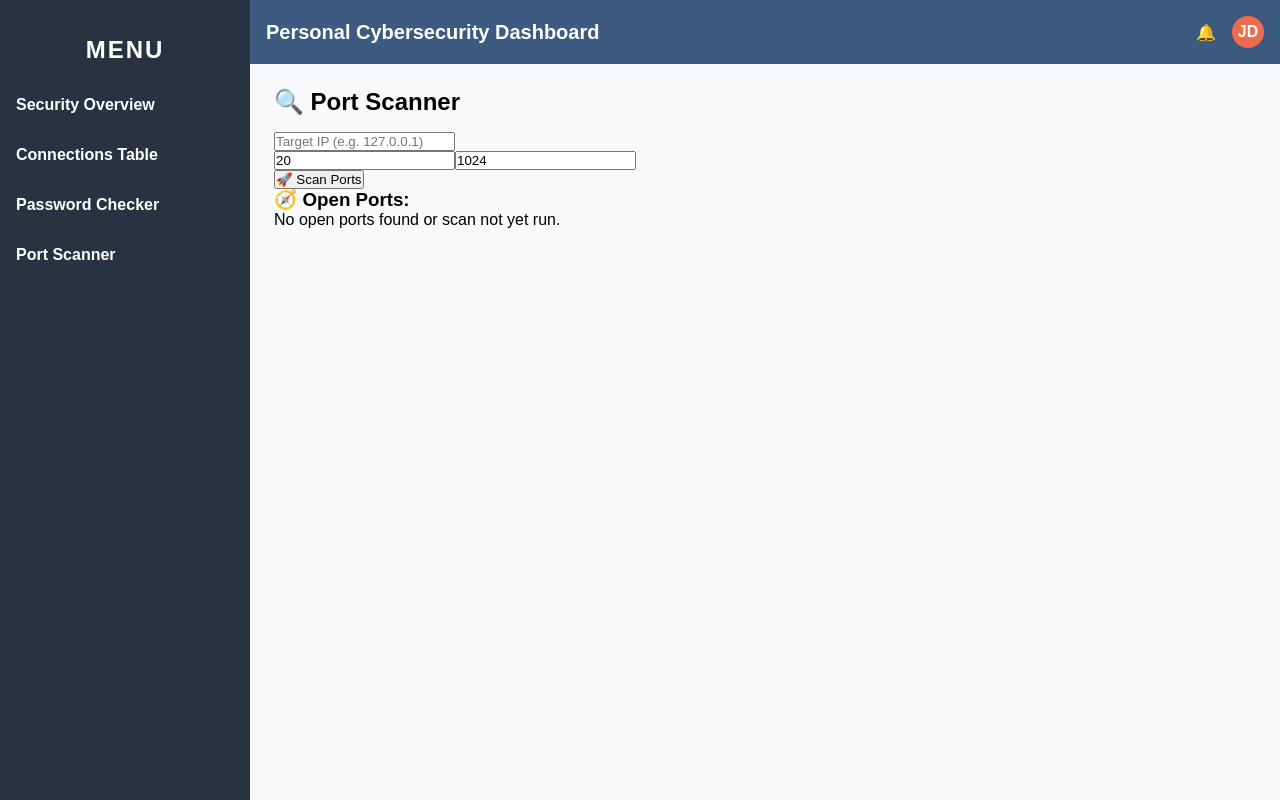
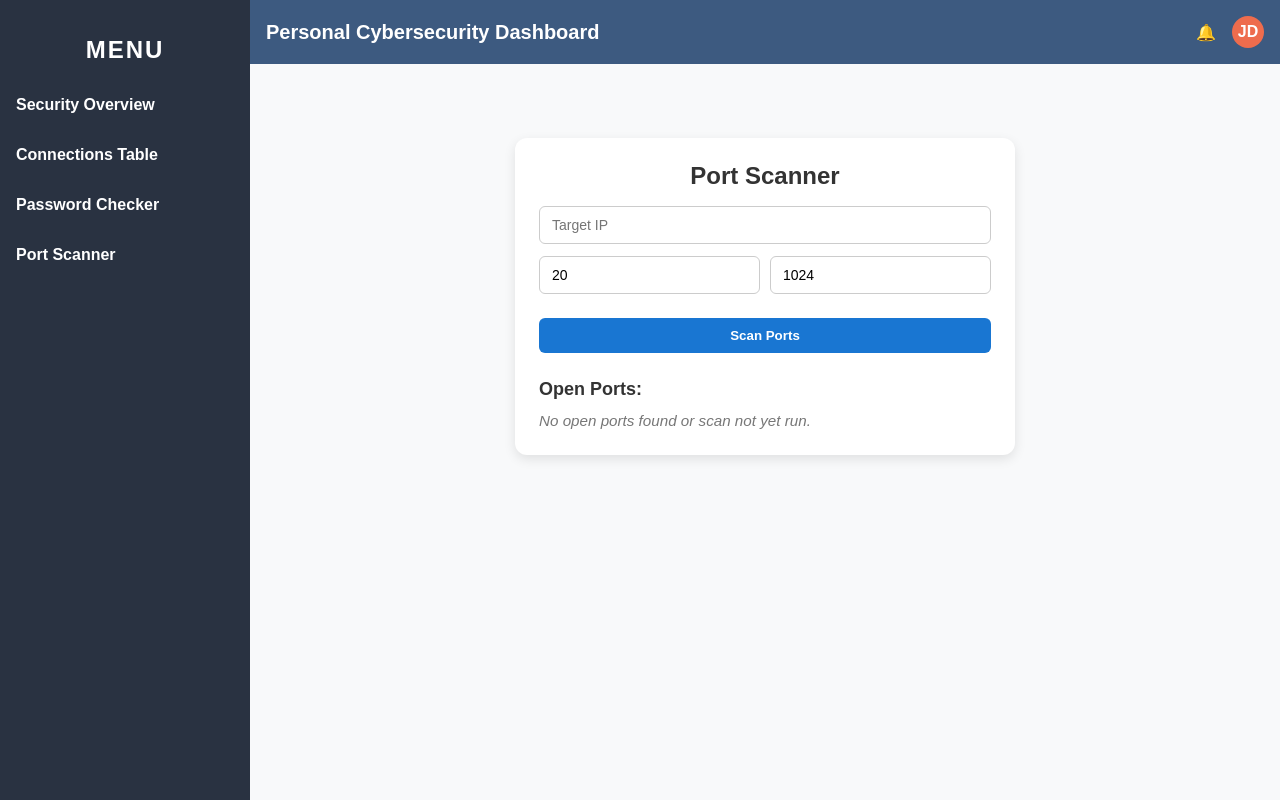
Before and after one commit to sachaloeb/CybersecurityPersonalDashboard, a React (Create React App) app in the folder frontend/: page /port-scanner in a window 1280 px wide. Built offline with nearby package versions, Linux system fonts and the light colour scheme.

Commit message:
port scanner frontend design solved

```diff
--- /dev/null
+++ b/frontend/src/pages/PortScannerForm.css
@@ -0,0 +1,75 @@
+.portscanner-container {
+    max-width: 500px;
+    margin: 50px auto;
+    padding: 24px;
+    background-color: #ffffff;
+    border-radius: 12px;
+    box-shadow: 0 4px 12px rgba(0, 0, 0, 0.1);
+    font-family: Arial, sans-serif;
+}
+
+.title {
+    font-size: 24px;
+    font-weight: bold;
+    margin-bottom: 20px;
+    color: #333;
+}
+
+.input {
+    width: 100%;
+    padding: 10px 12px;
+    margin-bottom: 12px;
+    border: 1px solid #ccc;
+    border-radius: 6px;
+    font-size: 14px;
+}
+
+.input-group {
+    display: flex;
+    gap: 10px;
+    margin-bottom: 12px;
+}
+
+.scan-button {
+    width: 100%;
+    padding: 10px;
+    background-color: #1976d2;
+    color: white;
+    font-weight: bold;
+    border: none;
+    border-radius: 6px;
+    cursor: pointer;
+    transition: background-color 0.2s ease;
+}
+
+.scan-button:hover {
+    background-color: #115293;
+}
+
+.error {
+    margin-top: 16px;
+    padding: 10px;
+    background-color: #fdecea;
+    color: #b71c1c;
+    border-radius: 6px;
+    font-size: 14px;
+}
+
+.results {
+    margin-top: 24px;
+}
+
+.results h3 {
+    font-size: 18px;
+    margin-bottom: 8px;
+    color: #333;
+}
+
+.results ul {
+    padding-left: 20px;
+}
+
+.status {
+    color: #777;
+    font-style: italic;
+}
--- a/frontend/src/pages/PortScannerForm.js
+++ b/frontend/src/pages/PortScannerForm.js
@@ -1,4 +1,5 @@
 import React, { useState } from 'react';
+import './PortScannerForm.css';
 
 const PortScannerForm = () => {
     const [ip, setIp] = useState('');
@@ -32,63 +33,53 @@ const PortScannerForm = () => {
     };
 
     return (
-        <div className="p-6 max-w-xl mx-auto bg-white rounded-2xl shadow-2xl mt-10;">
-            <h2 className="text-2xl font-bold mb-4 text-gray-800">🔍 Port Scanner</h2>
+        <div className="portscanner-container">
+            <h2 className="title">Port Scanner</h2>
 
-            <div className="space-y-3">
             <input
-                    className="border border-gray-300 p-3 rounded w-full focus:ring-2 focus:ring-blue-500"
+                className="input"
                 type="text"
-                    placeholder="Target IP (e.g. 127.0.0.1)"
+                placeholder="Target IP"
                 value={ip}
                 onChange={(e) => setIp(e.target.value)}
             />
-                <div className="flex gap-3">
+            <div className="input-group">
                 <input
-                        className="border border-gray-300 p-3 rounded w-full focus:ring-2 focus:ring-blue-500"
+                    className="input"
                     type="number"
                     placeholder="Start Port"
                     value={startPort}
                     onChange={(e) => setStartPort(e.target.value)}
                 />
                 <input
-                        className="border border-gray-300 p-3 rounded w-full focus:ring-2 focus:ring-blue-500"
+                    className="input"
                     type="number"
                     placeholder="End Port"
                     value={endPort}
                     onChange={(e) => setEndPort(e.target.value)}
                 />
             </div>
-
             <button
-                    className="w-full bg-blue-600 hover:bg-blue-700 text-white font-semibold py-2 px-4 rounded shadow-md transition duration-200"
+                className="scan-button"
                 onClick={handleScan}
                 disabled={loading}
             >
-                    {loading ? 'Scanning...' : '🚀 Scan Ports'}
+                {loading ? 'Scanning...' : 'Scan Ports'}
             </button>
-            </div>
 
-            {error && (
-                <div className="mt-4 p-3 bg-red-100 text-red-800 rounded shadow">
-                    ⚠️ {error}
-                </div>
-            )}
+            {error && <div className="error">{error}</div>}
 
-            <div className="mt-6">
-                <h3 className="text-lg font-semibold text-gray-700 mb-2">🧭 Open Ports:</h3>
-                {loading && <p className="text-gray-500 italic">Scanning, please wait...</p>}
-
+            <div className="results">
+                <h3>Open Ports:</h3>
+                {loading && <p className="status">Scanning...</p>}
                 {!loading && results.length > 0 ? (
-                    <ul className="list-disc pl-6 text-green-700 space-y-1 transition-all">
+                    <ul>
                         {results.map((port) => (
                             <li key={port}>Port {port} is open</li>
                         ))}
                     </ul>
                 ) : (
-                    !loading && (
-                        <p className="text-gray-500 italic">No open ports found or scan not yet run.</p>
-                    )
+                    !loading && <p className="status">No open ports found or scan not yet run.</p>
                 )}
             </div>
         </div>
```
Also changed, not shown: 10 other files (tests, documents, lock files or other folders). Lines whose indentation alone changed are shown as unchanged.
